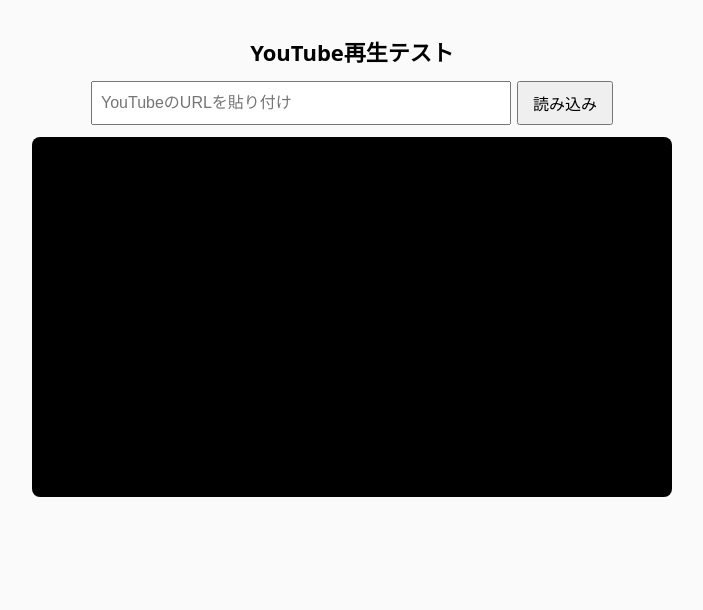
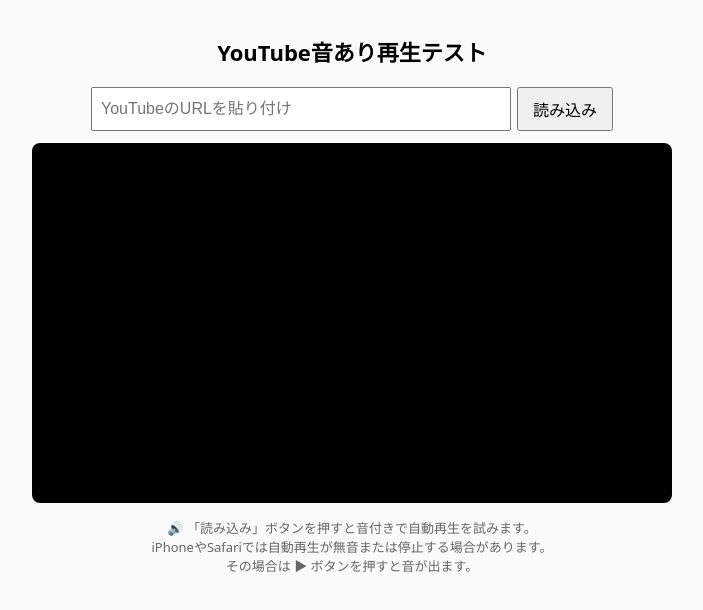
Before and after one commit to aiaiai1010/1028, a plain HTML site: page index.html in a window 1280 px wide. Shown: the whole page, without its empty margins (288-991 px from the left). Drawn offline with Linux system fonts and the light colour scheme.

Commit message:
Update index.html

```diff
--- a/index.html
+++ b/index.html
@@ -3,7 +3,7 @@
 <head>
   <meta charset="UTF-8">
   <meta name="viewport" content="width=device-width, initial-scale=1">
-  <title>YouTube再生テスト</title>
+  <title>YouTube音あり再生テスト</title>
   <style>
     body {
       font-family: system-ui, sans-serif;
@@ -12,7 +12,7 @@
       margin: 0;
       padding: 20px;
     }
-    h1 { font-size: 22px; }
+    h1 { font-size: 22px; margin-bottom: 20px; }
     .controls {
       margin-bottom: 12px;
       display: flex;
@@ -38,49 +38,69 @@
       border-radius: 8px;
       background: #000;
     }
+    .hint {
+      color: #666;
+      font-size: 13px;
+      margin-top: 10px;
+    }
   </style>
 </head>
 <body>
-  <h1>YouTube再生テスト</h1>
+  <h1>YouTube音あり再生テスト</h1>
 
   <div class="controls">
     <input id="ytUrl" type="url" placeholder="YouTubeのURLを貼り付け">
     <button id="loadYtBtn">読み込み</button>
   </div>
 
-  <iframe id="ytPlayer" allow="accelerometer; autoplay; clipboard-write; encrypted-media; gyroscope; picture-in-picture"
+  <iframe id="ytPlayer"
+          allow="accelerometer; autoplay; clipboard-write; encrypted-media; gyroscope; picture-in-picture"
           allowfullscreen></iframe>
 
+  <p class="hint">
+    🔊 「読み込み」ボタンを押すと音付きで自動再生を試みます。<br>
+    iPhoneやSafariでは自動再生が無音または停止する場合があります。<br>
+    その場合は ▶ ボタンを押すと音が出ます。
+  </p>
+
   <script>
-    // URLから動画IDを取り出す関数
-    function parseYouTube(urlStr){
-      try{
+    // --- URLから動画IDを取り出す関数 ---
+    function parseYouTube(urlStr) {
+      try {
         const u = new URL(urlStr);
         const host = u.hostname.replace(/^www\./, '');
         let id = null;
-        if (host === 'youtube.com' || host === 'm.youtube.com'){
+        if (host === 'youtube.com' || host === 'm.youtube.com') {
           if (u.pathname === '/watch') id = u.searchParams.get('v');
           else if (u.pathname.startsWith('/shorts/')) id = u.pathname.split('/')[2];
           else if (u.pathname.startsWith('/live/'))   id = u.pathname.split('/')[2];
-        } else if (host === 'youtu.be'){
+        } else if (host === 'youtu.be') {
           id = u.pathname.slice(1);
         }
         return id;
-      }catch{return null;}
+      } catch {
+        return null;
+      }
     }
 
-    // ボタン押下で再生
+    // --- 要素取得 ---
     const ytUrl = document.getElementById('ytUrl');
     const loadYtBtn = document.getElementById('loadYtBtn');
     const ytPlayer = document.getElementById('ytPlayer');
 
-    loadYtBtn.addEventListener('click', ()=>{
+    // --- 読み込みボタン押下時 ---
+    loadYtBtn.addEventListener('click', () => {
       const id = parseYouTube(ytUrl.value.trim());
-      if (!id){
+      if (!id) {
         alert("URLを正しく認識できませんでした");
         return;
       }
-      ytPlayer.src = `https://www.youtube.com/embed/${id}?autoplay=1&mute=1&rel=0`;
+
+      // ★ mute=1 を外して音声あり再生を試す
+      ytPlayer.src = `https://www.youtube.com/embed/${id}?autoplay=1&rel=0`;
+
+      // （参考）もし確実に音ありを優先したいなら autoplay を外して手動再生にする
+      // ytPlayer.src = `https://www.youtube.com/embed/${id}?rel=0`;
     });
   </script>
 </body>
```
